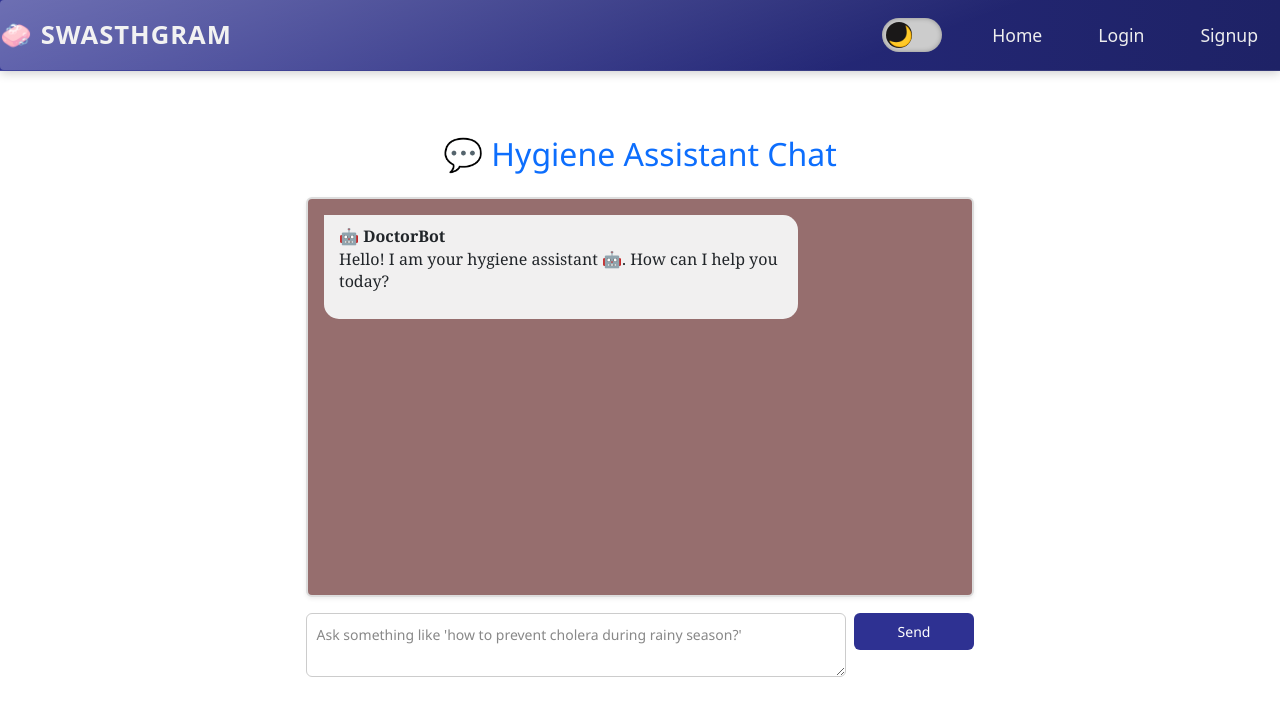
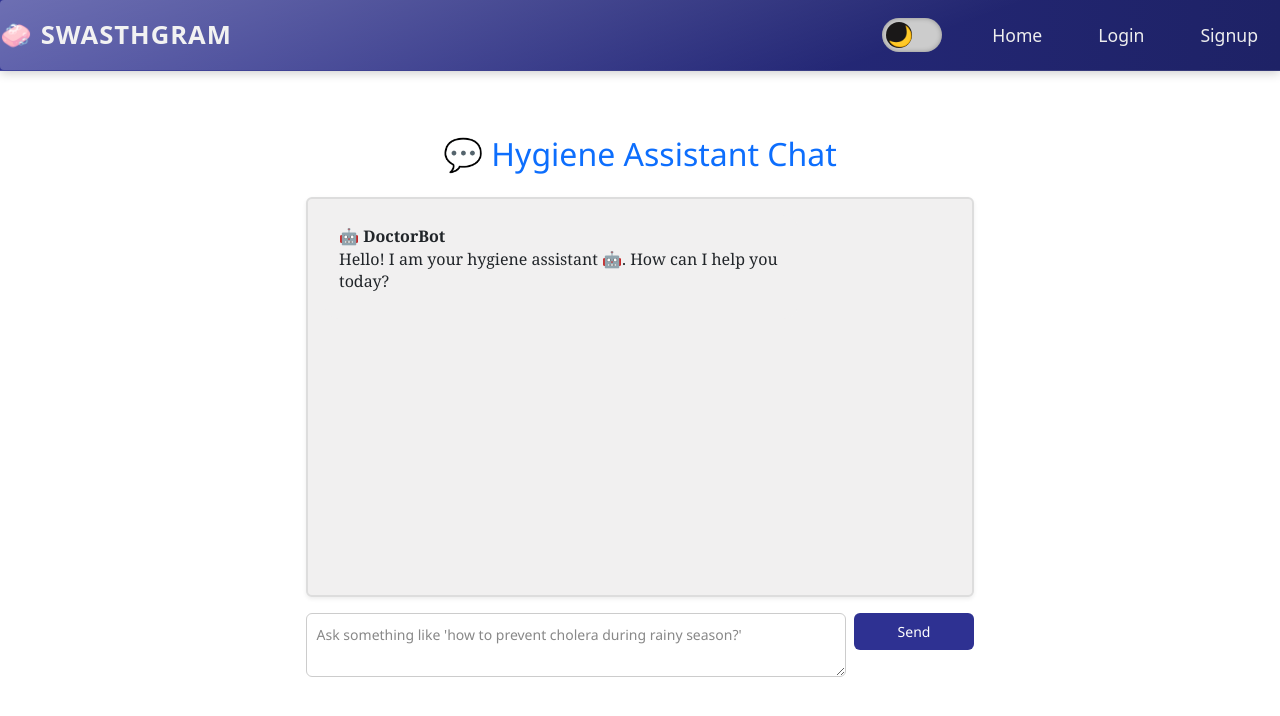
Before and after one commit to Pravalika-Batchu/SwasthGram, a React (Create React App) app in the folder frontend/: page /ask-ai in a window 1280 px wide. Shown: the top 716 px of the page. Built offline with nearby package versions, Linux system fonts and the light colour scheme.

Commit message:
Update AskAI.css

```diff
--- a/frontend/src/pages/AskAI.css
+++ b/frontend/src/pages/AskAI.css
@@ -16,7 +16,6 @@
     margin-bottom: 1rem;
     display: flex;
     flex-direction: column;
-    background: var(--surface-overlay-6dp);
 }
 
 body.dark .chat-box {
```
